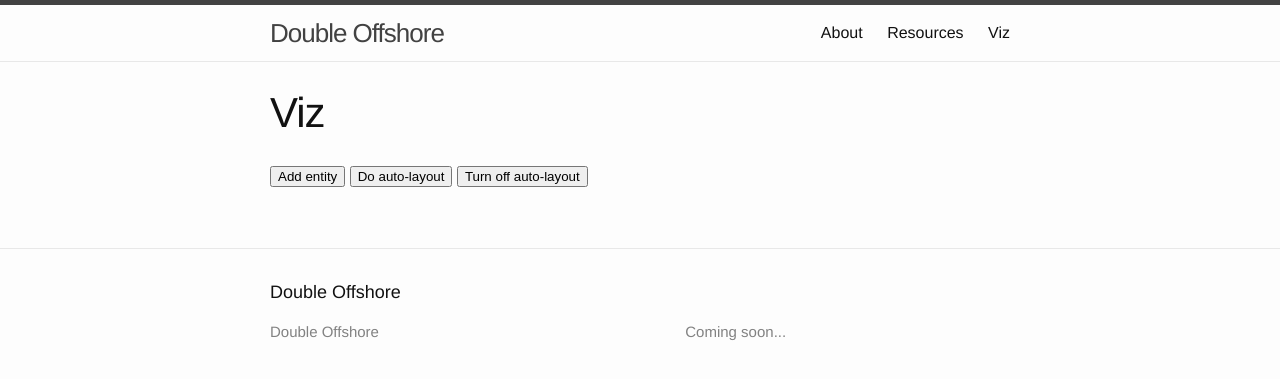
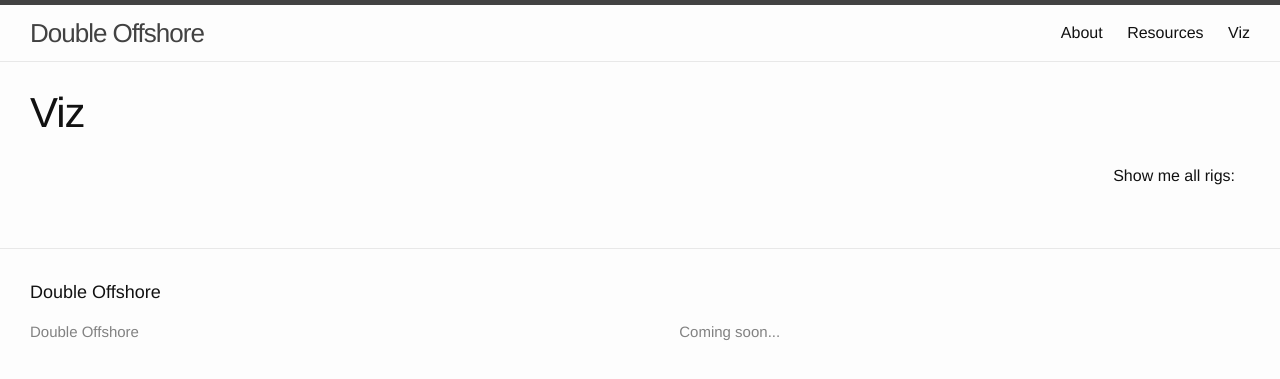
Before and after one commit to ANCIR/DoubleOffshore.org, a Jekyll site: the page built from site/viz.md, in a window 1280 px wide. Shown: the top 379 px of the page. Built offline with Jekyll 4.4.1, drawn with Linux system fonts in a browser that asks for light colours; nearby versions of some CDN libraries; library files that are not in the unit come from our copies.

Commit message:
styling changes to give space to viz

```diff
--- a/site/_includes/head.html
+++ b/site/_includes/head.html
@@ -6,6 +6,7 @@
   <title>{% if page.title %}{{ page.title }}{% else %}{{ site.title }}{% endif %}</title>
   <meta name="description" content="{% if page.excerpt %}{{ page.excerpt | strip_html | strip_newlines | truncate: 160 }}{% else %}{{ site.description }}{% endif %}">
 
+  <link rel="stylesheet" href="{{ "/assets/bootstrap/dist/css/bootstrap.min.css" | prepend: site.baseurl }}">
   <link rel="stylesheet" href="{{ "/assets/css/main.css" | prepend: site.baseurl }}">
   <link rel="canonical" href="{{ page.url | replace:'index.html','' | prepend: site.baseurl | prepend: site.url }}">
   <link rel="alternate" type="application/atom+xml" title="{{ site.title }}" href="{{ "/feed.xml" | prepend: site.baseurl | prepend: site.url }}" />
--- a/site/_layouts/default.html
+++ b/site/_layouts/default.html
@@ -1,5 +1,5 @@
 <!DOCTYPE html>
-<html>
+<html ng-app="doubleoffshore">
 
   {% include head.html %}
 
--- a/site/_sass/_base.scss
+++ b/site/_sass/_base.scss
@@ -33,6 +33,21 @@ p, blockquote, pre,
 ul, ol, dl, figure,
 %vertical-rhythm {
     margin-bottom: $spacing-unit / 2;
+    line-height: $base-line-height;
+}
+
+
+
+/**
+ * Tables
+ */
+td, th {
+    padding: 1px;
+}
+
+table {
+    border-collapse: separate;
+    border-spacing: 2px;
 }
 
 
@@ -154,8 +169,7 @@ pre {
  * Wrapper
  */
 .wrapper {
-    max-width: -webkit-calc(#{$content-width} - (#{$spacing-unit} * 2));
-    max-width:         calc(#{$content-width} - (#{$spacing-unit} * 2));
+    max-width: 100%;
     margin-right: auto;
     margin-left: auto;
     padding-right: $spacing-unit;
@@ -163,8 +177,6 @@ pre {
     @extend %clearfix;
 
     @include media-query($on-laptop) {
-        max-width: -webkit-calc(#{$content-width} - (#{$spacing-unit}));
-        max-width:         calc(#{$content-width} - (#{$spacing-unit}));
         padding-right: $spacing-unit / 2;
         padding-left: $spacing-unit / 2;
     }
--- a/site/assets/js/app.js
+++ b/site/assets/js/app.js
@@ -77,8 +77,12 @@
 
         /* Canvas setup */
 
-        var width = 1240;
-        var height = 900;
+        var width = 1024;
+        var height = 768;
+
+        var svg = d3.select("#canvas").append('svg')
+            .attr("height", height)
+            .attr("width", width);
 
         var _cola = cola.d3adaptor()
             .linkDistance(120)
@@ -88,10 +92,6 @@
         _cola
             .nodes(this.entities)
             .links(this.relations);
-
-        var svg = d3.select("#canvas").append('svg')
-            .attr("width", width)
-            .attr("height", height);
 
         _cola.on("tick", function() {
             var entity = svg.selectAll(".entity");
--- a/site/viz.md
+++ b/site/viz.md
@@ -4,13 +4,12 @@ title: Viz
 permalink: /viz/
 ---
 <div ng-controller="NetworkController as network" class="container-fluid">
-    <div class="pull-right col-md-2">
-        <button ng-click="network.addEntity()" type="button" class="btn-block">Add entity</button>
-        <button ng-click="network.doFlowLayout()" type="button" class="btn-block">Do auto-layout</button>
-        <button ng-click="network.lockEntities()" type="button" class="btn-block">Turn off auto-layout</button>
+    <div class="pull-right">
+        Show me all rigs:
     </div>
     <div id="canvas" class="col-md-10"></div>
 </div>
+
 <script type="text/javascript" src="{{ "/assets/jquery/dist/jquery.min.js" | prepend: site.baseurl }}"></script>
 <script type="text/javascript" src="{{ "/assets/angular/angular.min.js" | prepend: site.baseurl }}"></script>
 <script type="text/javascript" src="{{ "/assets/d3/d3.min.js" | prepend: site.baseurl }}"></script>
```
